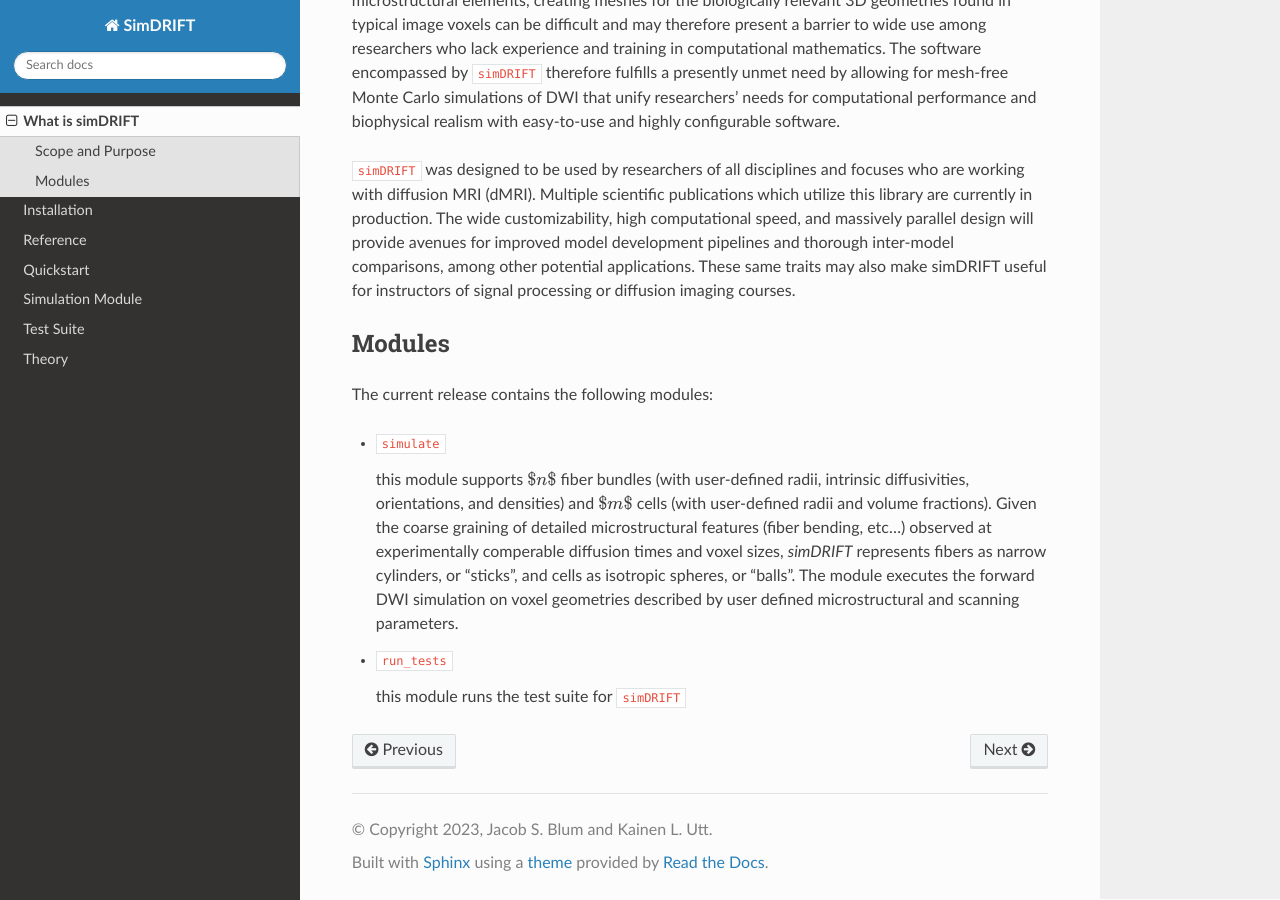
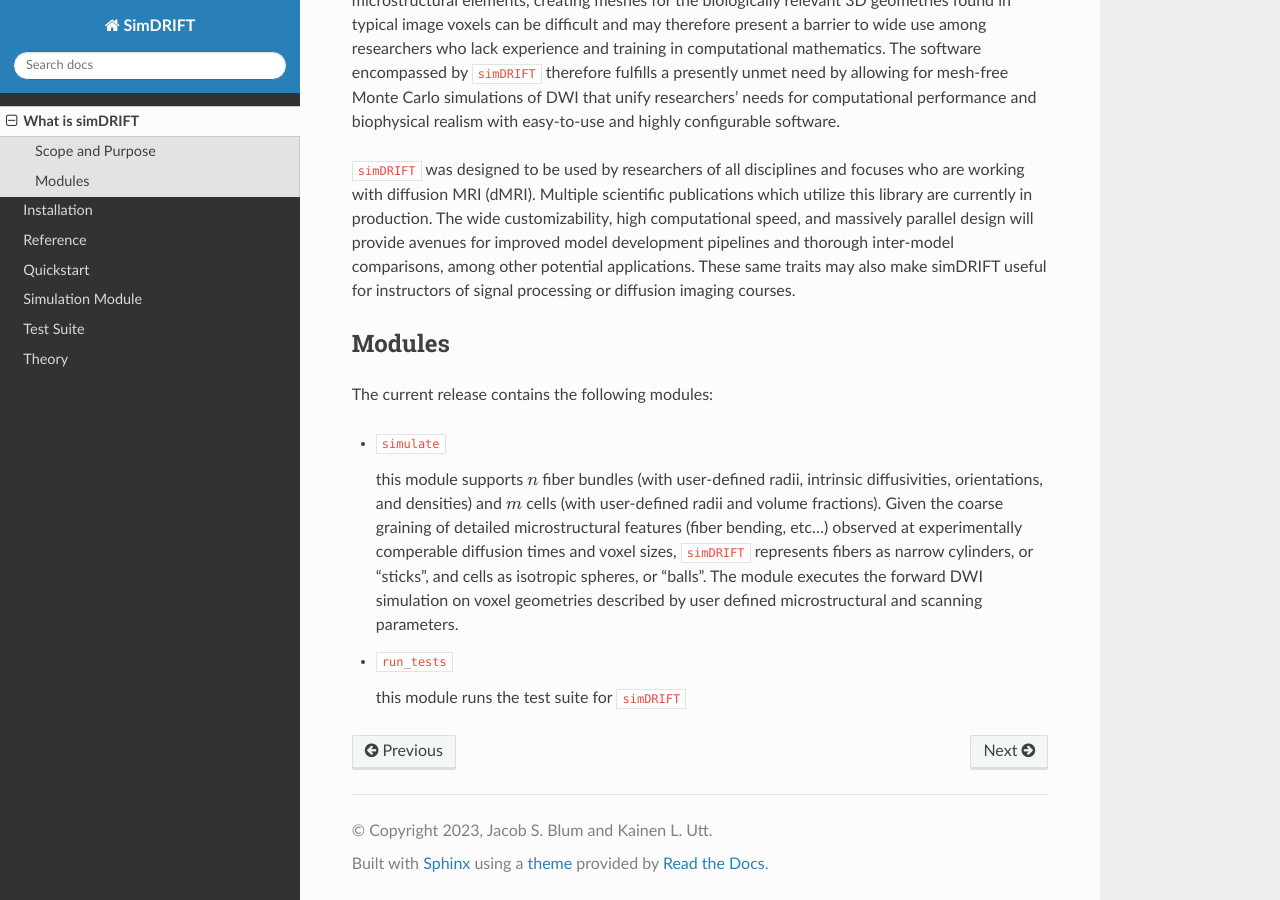
Before and after one commit to jacobblum/simDRIFT, a Sphinx documentation site: the page built from docs/source/introduction/index.rst, in a window 1280 px wide and 900 px high, scrolled down 613 px. Built offline with Sphinx 7.4.7 and the Read the Docs theme 2.0.0, drawn with Linux system fonts in a browser that asks for light colours.

```diff
--- a/docs/source/introduction/index.rst
+++ b/docs/source/introduction/index.rst
@@ -17,9 +17,9 @@ The current release contains the following modules:
 
 * ``simulate``
 
-  this module supports :math:`$n$` fiber bundles (with user-defined radii, intrinsic diffusivities, orientations, and densities) and
-  :math:`$m$` cells (with user-defined radii and volume fractions). Given the coarse graining of detailed microstructural features (fiber bending,
-  etc...) observed at experimentally comperable diffusion times and voxel sizes, `simDRIFT` represents fibers as narrow cylinders,
+  this module supports :math:`n` fiber bundles (with user-defined radii, intrinsic diffusivities, orientations, and densities) and
+  :math:`m` cells (with user-defined radii and volume fractions). Given the coarse graining of detailed microstructural features (fiber bending,
+  etc...) observed at experimentally comperable diffusion times and voxel sizes, ``simDRIFT`` represents fibers as narrow cylinders,
   or "sticks", and cells as isotropic spheres, or "balls". The module executes the forward DWI simulation on voxel geometries described
   by user defined microstructural and scanning parameters.
 
```
